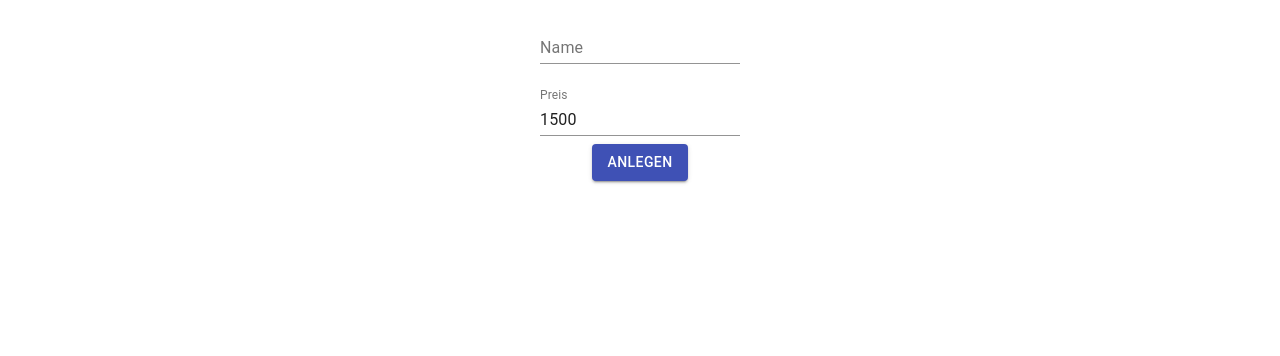
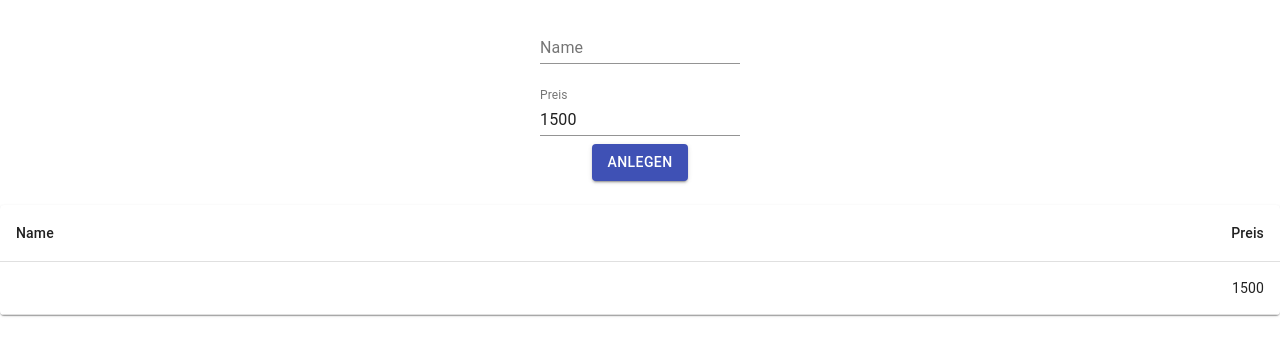
Before and after one commit to konqi/ReactTrainer, a React (Create React App) app: page / in a window 1280 px wide. Both pictures are taken after a click on the button "ANLEGEN". Shown: the top 356 px of the page. Built offline with nearby package versions, Linux system fonts and the light colour scheme.

Commit message:
introducing traineelist

```diff
--- a/src/App.tsx
+++ b/src/App.tsx
@@ -7,6 +7,7 @@ import {
   Action,
   ApplicationState
 } from "./state/reducer";
+import { TraineeList } from "./TraineeList";
 
 const useReducerInitialValue: {
   state?: ApplicationState;
@@ -22,6 +23,7 @@ const App: React.FC = () => {
     <div className="App">
       <ApplicationContext.Provider value={{ state, dispatch }}>
         <CreateTrainee />
+        <TraineeList />
       </ApplicationContext.Provider>
     </div>
   );
--- a/src/CreateTrainee.tsx
+++ b/src/CreateTrainee.tsx
@@ -30,7 +30,7 @@ export const CreateTrainee = () => {
   const classes = useStyles();
   const [name, setName] = useState("");
   const [price, setPrice] = useState(1500);
-  const { state, dispatch } = useContext(ApplicationContext);
+  const { dispatch } = useContext(ApplicationContext);
 
   return (
     <form className={classes.container} noValidate autoComplete="off">
--- /dev/null
+++ b/src/TraineeList.tsx
@@ -0,0 +1,54 @@
+import {
+  Paper,
+  Table,
+  TableBody,
+  TableCell,
+  TableHead,
+  TableRow
+} from "@material-ui/core";
+import { createStyles, makeStyles, Theme } from "@material-ui/core/styles";
+import * as React from "react";
+import { useContext } from "react";
+import { ApplicationContext } from "./App";
+
+const useStyles = makeStyles((theme: Theme) =>
+  createStyles({
+    root: {
+      width: "100%",
+      marginTop: theme.spacing(3),
+      overflowX: "auto"
+    },
+    table: {
+      minWidth: "85%"
+    }
+  })
+);
+
+export const TraineeList = () => {
+  const classes = useStyles();
+
+  const { state } = useContext(ApplicationContext);
+
+  return (
+    <Paper className={classes.root}>
+      <Table className={classes.table}>
+        <TableHead>
+          <TableRow>
+            <TableCell>Name</TableCell>
+            <TableCell align="right">Preis</TableCell>
+          </TableRow>
+        </TableHead>
+        <TableBody>
+          {state!.trainees.map(trainee => (
+            <TableRow key={trainee.name}>
+              <TableCell component="th" scope="row">
+                {trainee.name}
+              </TableCell>
+              <TableCell align="right">{trainee.price}</TableCell>
+            </TableRow>
+          ))}
+        </TableBody>
+      </Table>
+    </Paper>
+  );
+};
```
